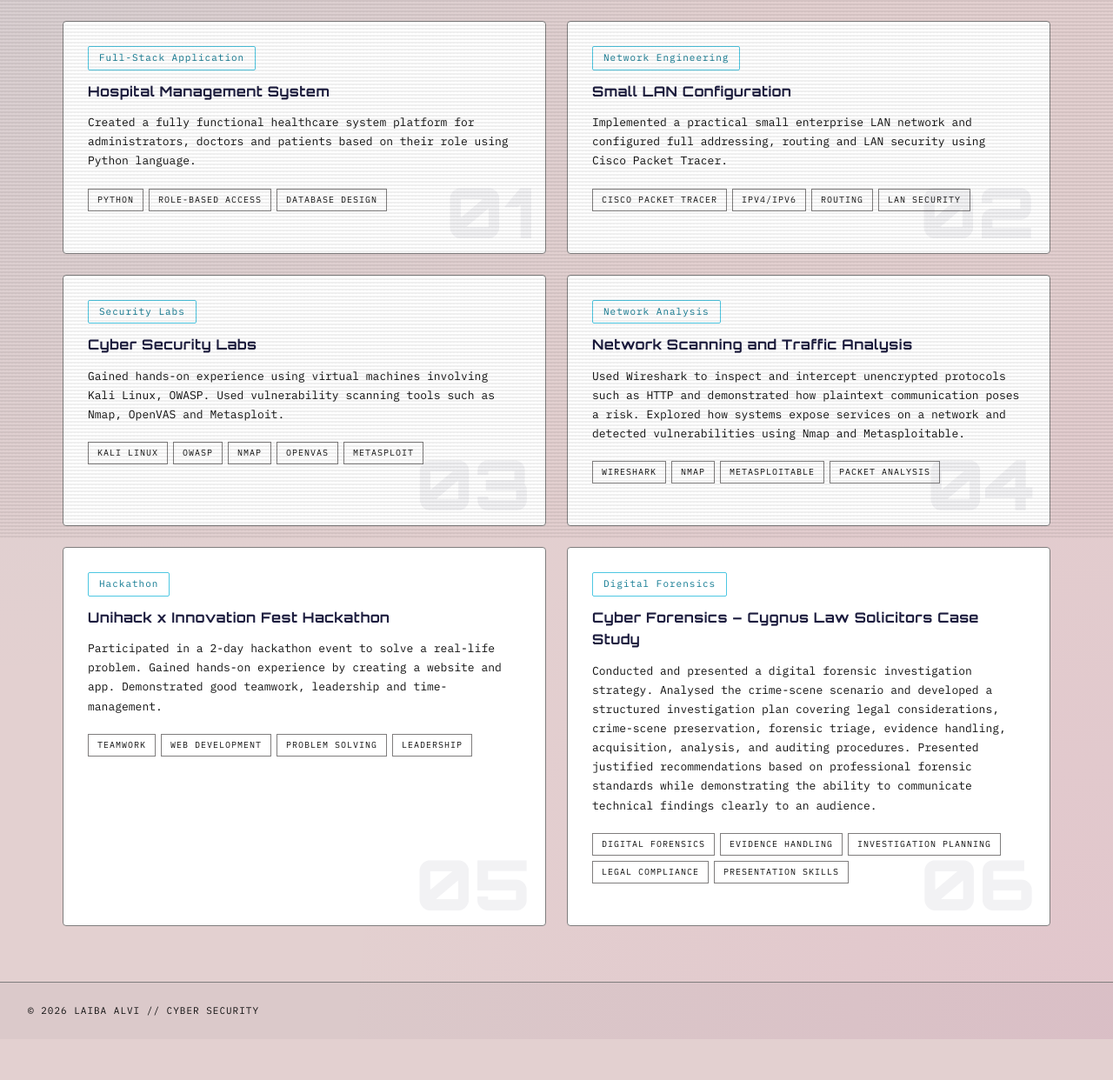
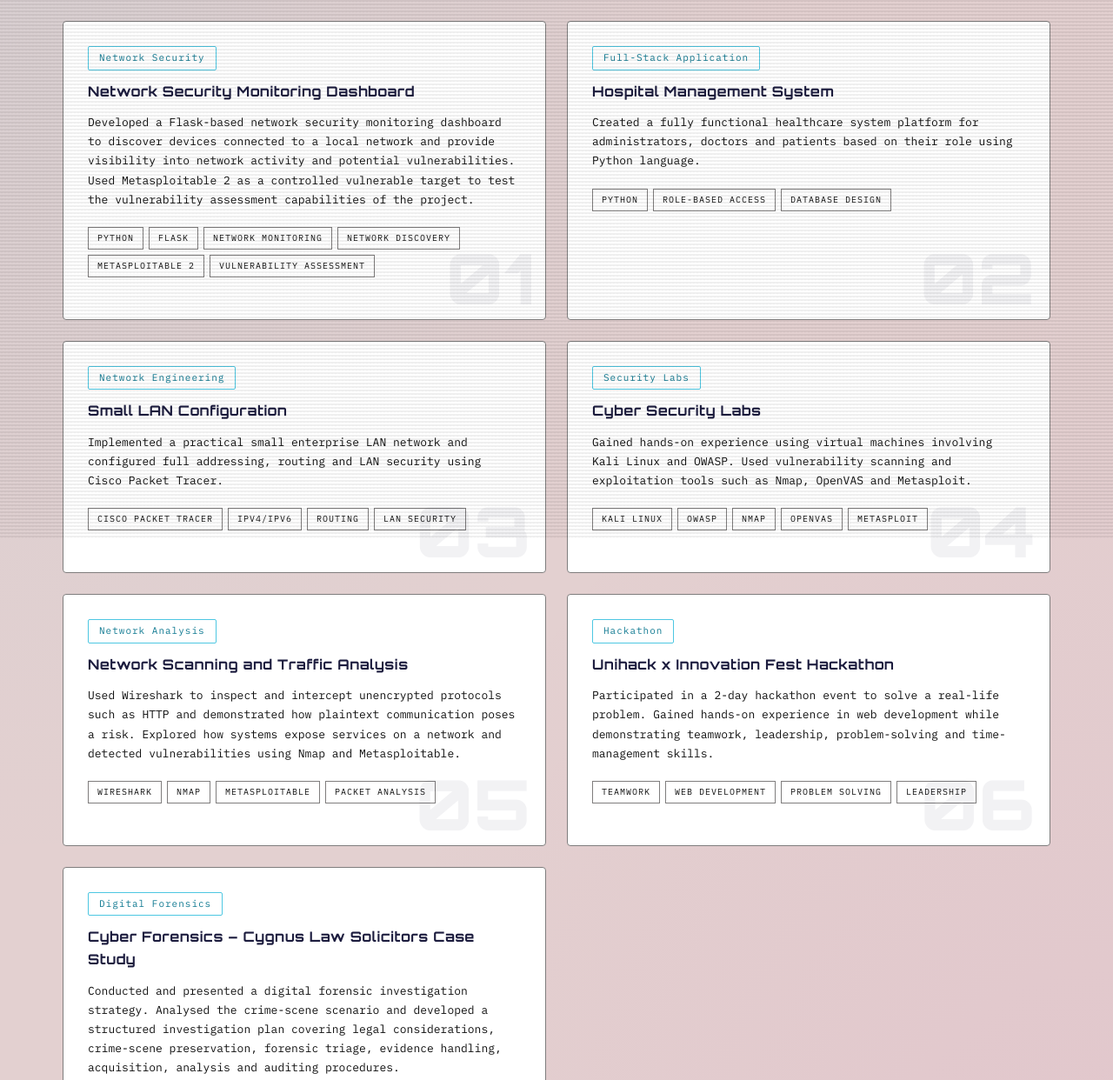
Before and after one commit to Laiba-cyberxox/laiba-alvi-portfolio, a plain HTML site: page projects.html in a window 1280 px wide. Shown: the part 180-1422 px from the top of the page at 87% size. Before the commit the page ends 1375 px from the top, so only its background shows below. Drawn offline with Linux system fonts and the light colour scheme.

Commit message:
Update projects.html

```diff
--- a/projects.html
+++ b/projects.html
@@ -56,11 +56,44 @@
 
 <div class="grid-2">
 
+  <!-- PROJECT 01 — LATEST -->
   <article class="card project-card fade-in">
     <span class="proj-num">01</span>
+    <div class="proj-cat"><span class="pill">Network Security</span></div>
+
+    <h2 class="proj-title">Network Security Monitoring Dashboard</h2>
+
+    <p class="proj-desc">
+      Developed a Flask-based network security monitoring dashboard to discover
+      devices connected to a local network and provide visibility into network
+      activity and potential vulnerabilities. Used Metasploitable 2 as a
+      controlled vulnerable target to test the vulnerability assessment
+      capabilities of the project.
+    </p>
+
+    <div class="proj-tags">
+      <span class="tag">Python</span>
+      <span class="tag">Flask</span>
+      <span class="tag">Network Monitoring</span>
+      <span class="tag">Network Discovery</span>
+      <span class="tag">Metasploitable 2</span>
+      <span class="tag">Vulnerability Assessment</span>
+    </div>
+  </article>
+
+
+  <!-- PROJECT 02 -->
+  <article class="card project-card fade-in">
+    <span class="proj-num">02</span>
     <div class="proj-cat"><span class="pill">Full-Stack Application</span></div>
+
     <h2 class="proj-title">Hospital Management System</h2>
-        <p class="proj-desc">Created a fully functional healthcare system platform for administrators, doctors and patients based on their role using Python language.</p>
+
+    <p class="proj-desc">
+      Created a fully functional healthcare system platform for administrators,
+      doctors and patients based on their role using Python language.
+    </p>
+
     <div class="proj-tags">
       <span class="tag">Python</span>
       <span class="tag">Role-Based Access</span>
@@ -68,11 +101,19 @@
     </div>
   </article>
 
+
+  <!-- PROJECT 03 -->
   <article class="card project-card fade-in">
-        <span class="proj-num">02</span>
+    <span class="proj-num">03</span>
     <div class="proj-cat"><span class="pill">Network Engineering</span></div>
+
     <h2 class="proj-title">Small LAN Configuration</h2>
-        <p class="proj-desc">Implemented a practical small enterprise LAN network and configured full addressing, routing and LAN security using Cisco Packet Tracer.</p>
+
+    <p class="proj-desc">
+      Implemented a practical small enterprise LAN network and configured
+      full addressing, routing and LAN security using Cisco Packet Tracer.
+    </p>
+
     <div class="proj-tags">
       <span class="tag">Cisco Packet Tracer</span>
       <span class="tag">IPv4/IPv6</span>
@@ -81,11 +122,20 @@
     </div>
   </article>
 
+
+  <!-- PROJECT 04 -->
   <article class="card project-card fade-in">
-        <span class="proj-num">03</span>
+    <span class="proj-num">04</span>
     <div class="proj-cat"><span class="pill">Security Labs</span></div>
+
     <h2 class="proj-title">Cyber Security Labs</h2>
-        <p class="proj-desc">Gained hands-on experience using virtual machines involving Kali Linux, OWASP. Used vulnerability scanning tools such as Nmap, OpenVAS and Metasploit.</p>
+
+    <p class="proj-desc">
+      Gained hands-on experience using virtual machines involving Kali Linux
+      and OWASP. Used vulnerability scanning and exploitation tools such as
+      Nmap, OpenVAS and Metasploit.
+    </p>
+
     <div class="proj-tags">
       <span class="tag">Kali Linux</span>
       <span class="tag">OWASP</span>
@@ -95,11 +145,21 @@
     </div>
   </article>
 
+
+  <!-- PROJECT 05 -->
   <article class="card project-card fade-in">
-        <span class="proj-num">04</span>
+    <span class="proj-num">05</span>
     <div class="proj-cat"><span class="pill">Network Analysis</span></div>
+
     <h2 class="proj-title">Network Scanning and Traffic Analysis</h2>
-        <p class="proj-desc">Used Wireshark to inspect and intercept unencrypted protocols such as HTTP and demonstrated how plaintext communication poses a risk. Explored how systems expose services on a network and detected vulnerabilities using Nmap and Metasploitable.</p>
+
+    <p class="proj-desc">
+      Used Wireshark to inspect and intercept unencrypted protocols such as
+      HTTP and demonstrated how plaintext communication poses a risk. Explored
+      how systems expose services on a network and detected vulnerabilities
+      using Nmap and Metasploitable.
+    </p>
+
     <div class="proj-tags">
       <span class="tag">Wireshark</span>
       <span class="tag">Nmap</span>
@@ -108,11 +168,20 @@
     </div>
   </article>
 
+
+  <!-- PROJECT 06 -->
   <article class="card project-card fade-in">
-        <span class="proj-num">05</span>
+    <span class="proj-num">06</span>
     <div class="proj-cat"><span class="pill">Hackathon</span></div>
+
     <h2 class="proj-title">Unihack x Innovation Fest Hackathon</h2>
-        <p class="proj-desc">Participated in a 2-day hackathon event to solve a real-life problem. Gained hands-on experience by creating a website and app. Demonstrated good teamwork, leadership and time-management.</p>
+
+    <p class="proj-desc">
+      Participated in a 2-day hackathon event to solve a real-life problem.
+      Gained hands-on experience in web development while demonstrating
+      teamwork, leadership, problem-solving and time-management skills.
+    </p>
+
     <div class="proj-tags">
       <span class="tag">Teamwork</span>
       <span class="tag">Web Development</span>
@@ -121,23 +190,24 @@
     </div>
   </article>
 
+
+  <!-- PROJECT 07 -->
   <article class="card project-card fade-in">
-  <span class="proj-num">06</span>
+    <span class="proj-num">07</span>
     <div class="proj-cat"><span class="pill">Digital Forensics</span></div>
-  <h2 class="proj-title">Cyber Forensics – Cygnus Law Solicitors Case Study</h2>
+
+    <h2 class="proj-title">
+      Cyber Forensics – Cygnus Law Solicitors Case Study
+    </h2>
+
     <p class="proj-desc">
       Conducted and presented a digital forensic investigation strategy.
-    Analysed the crime-scene scenario and
-    developed a structured investigation plan covering
-    legal considerations,
-    crime-scene preservation, forensic triage,
-    evidence handling, acquisition,
-    analysis, and auditing procedures.
-    Presented justified recommendations
-     based on professional forensic standards while
-     demonstrating the ability to
-    communicate technical findings clearly to an audience.
+      Analysed the crime-scene scenario and developed a structured
+      investigation plan covering legal considerations, crime-scene
+      preservation, forensic triage, evidence handling, acquisition, analysis
+      and auditing procedures.
     </p>
+
     <div class="proj-tags">
       <span class="tag">Digital Forensics</span>
       <span class="tag">Evidence Handling</span>
@@ -147,7 +217,6 @@
     </div>
   </article>
 
-    </div>
 </div>
 </main>
 
```
Lines whose indentation alone changed are shown as unchanged.
